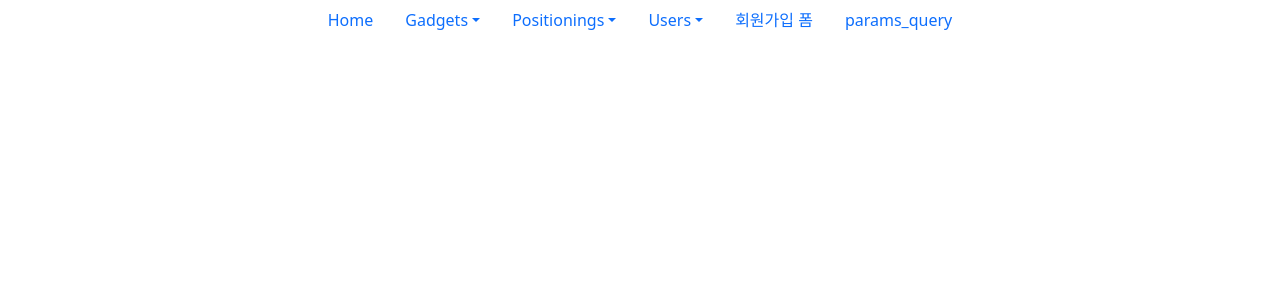
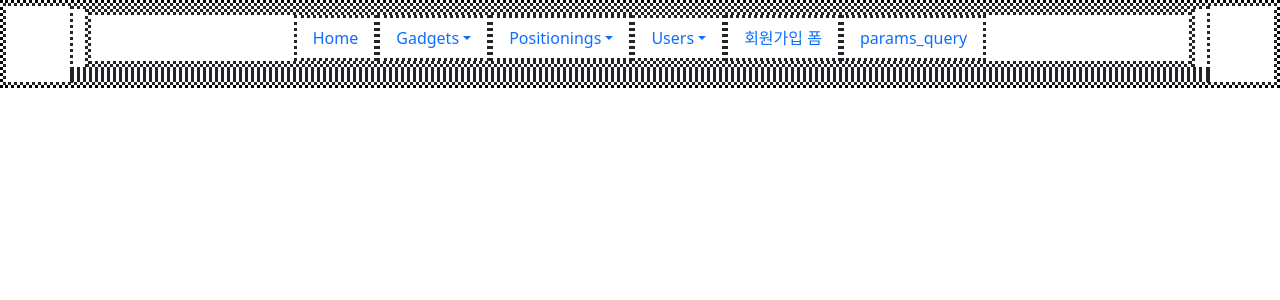
Before and after one commit to SeokcheonMoon/toy_fastapis_teacher, a FastAPI app: template templates/nav_template.html in a window 1280 px wide. Shown: the top 300 px of the page. Run offline with FastAPI, Linux system fonts and the light colour scheme; the template is opened without the code that fills it, so the values that code supplies are empty; parts of the project's set-up code (start-up, migrations or seed data) failed here and were passed over.

Commit message:
something

```diff
--- a/main.py
+++ b/main.py
@@ -33,6 +33,14 @@ app.add_middleware(
     allow_headers=["*"],
 )
 
+from fastapi.staticfiles import StaticFiles                                                   # http://127.0.0.1:8000/resources/css/commons.css가 실행되도록 하는 구문
+# url 경로 자원 물리경로 프로그래밍 측면
+app.mount("/css", StaticFiles(directory="resources\\css\\"), name="static_css")               # http://127.0.0.1:8000/resources/css/commons.css가 실행되도록 하는 구문
+app.mount("/images", StaticFiles(directory="resources\\images\\"), name="static_images")
+# /css는 url의 경로
+# directory 자리에는 resources의 css의 Copy relative Path를 넣어준다.
+# name 의 자리는 그냥 유니크한 이름을 정하면 된다.(중복x)
+
 @app.get("/")
 async def root(Request:Request):
     # return {"message": "jisu World"}
--- /dev/null
+++ b/resources/css/commons.css
@@ -0,0 +1,3 @@
+*{
+    border-style: dotted;
+}
--- a/templates/nav_template.html
+++ b/templates/nav_template.html
@@ -6,6 +6,9 @@
     <meta name="viewport" content="width=device-width, initial-scale=1.0">
     <title>index</title>
     <link href="https://cdn.jsdelivr.net/npm/bootstrap@5.3.2/dist/css/bootstrap.min.css" rel="stylesheet">
+    <link rel="stylesheet" href="resources\css\commons.css">
+
+
 </head>
 
 <body>
```
